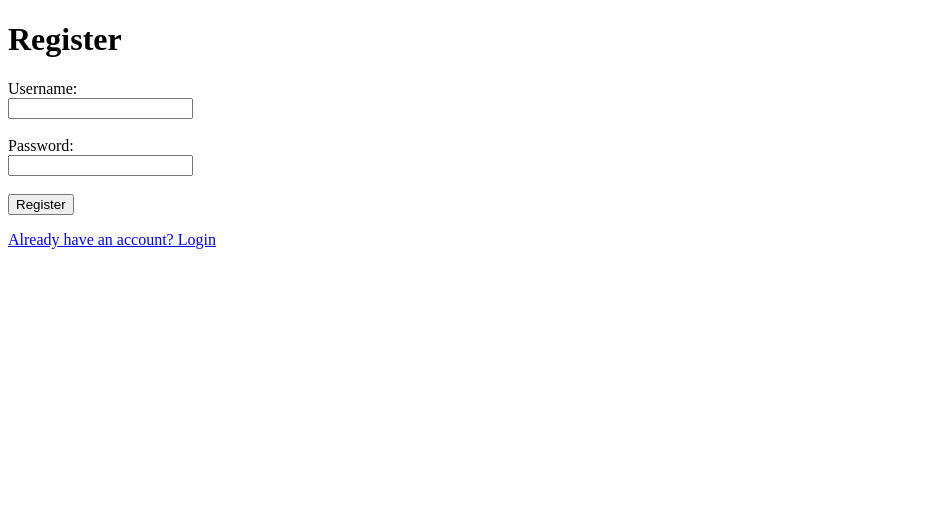
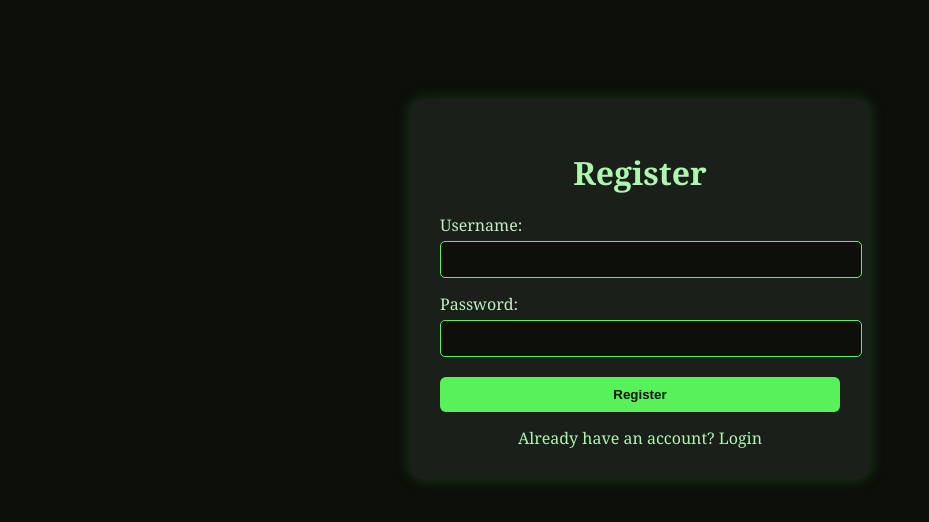
Before and after one commit to Dino-code94/ArcanaGate-Project, a Flask app: page /register in a window 1280 px wide. Shown: the top 522 px of the page, without its empty margins (0-929 px from the left). Run offline with Flask 3, Linux system fonts and the light colour scheme.

Commit message:
Style auth pages: created auth.css, updated register.html layout and design

```diff
--- /dev/null
+++ b/static/auth.css
@@ -0,0 +1,67 @@
+/* Container for login/register forms */
+.auth-container {
+    max-width: 400px;
+    margin: 100px auto;
+    background-color: #1a1f1a;
+    padding: 30px;
+    border-radius: 12px;
+    box-shadow: 0 0 15px #59f15933;
+  }
+
+  /* Heading style */
+  .auth-container h1 {
+    text-align: center;
+    margin-bottom: 20px;
+    color: #aef7ae;
+  }
+
+  /* Label style */
+  .auth-container label {
+    display: block;
+    margin-top: 15px;
+    color: #c1f0c1;
+  }
+
+  /* Input field styles */
+  .auth-container input[type="text"],
+  .auth-container input[type="password"] {
+    width: 100%;
+    padding: 10px;
+    margin-top: 5px;
+    background-color: #0c0f0a;
+    border: 1px solid #59f159;
+    color: #c1f0c1;
+    border-radius: 5px;
+  }
+
+  /* Submit button */
+  .auth-container button {
+    width: 100%;
+    padding: 10px;
+    margin-top: 20px;
+    background-color: #59f159;
+    color: #0c0f0a;
+    font-weight: bold;
+    border: none;
+    border-radius: 6px;
+    cursor: pointer;
+  }
+
+  /* Hover effect for button */
+  .auth-container button:hover {
+    background-color: #7aff7a;
+  }
+
+  /* Link under form */
+  .auth-container a {
+    display: block;
+    margin-top: 15px;
+    text-align: center;
+    color: #aef7ae;
+    text-decoration: none;
+  }
+
+  /* Hover effect for link */
+  .auth-container a:hover {
+    text-decoration: underline;
+  }
--- a/templates/register.html
+++ b/templates/register.html
@@ -1,22 +1,37 @@
 <!DOCTYPE html>
-<html>
+<html lang="en">
+<head>
+  <meta charset="UTF-8" />
+  <title>Register - ArcanaGate</title>
 
-<head>
-    <title>Register - ArcanaGate</title>
+  <!-- Link to external stylesheet -->
+  <link rel="stylesheet" href="{{ url_for('static', filename='style.css') }}">
+  <!-- Link to auth form styling -->
+  <link rel="stylesheet" href="{{ url_for('static', filename='auth.css') }}">
 </head>
+<body>
 
-<body>
+  <!-- Registration Form Container -->
+  <div class="auth-container">
     <h1>Register</h1>
+
+    <!-- Registration form -->
     <form method="POST">
-        <label>Username:</label><br>
-        <input type="text" name="username" required><br><br>
+      <!-- Username input -->
+      <label for="username">Username:</label>
+      <input type="text" name="username" required>
 
-        <label>Password:</label><br>
-        <input type="password" name="password" required><br><br>
+      <!-- Password input -->
+      <label for="password">Password:</label>
+      <input type="password" name="password" required>
 
-        <button type="submit">Register</button>
+      <!-- Submit button -->
+      <button type="submit">Register</button>
     </form>
-    <p><a href="/login">Already have an account? Login</a></p>
+
+    <!-- Link to login page -->
+    <a href="/login">Already have an account? Login</a>
+  </div>
+
 </body>
-
 </html>
```
